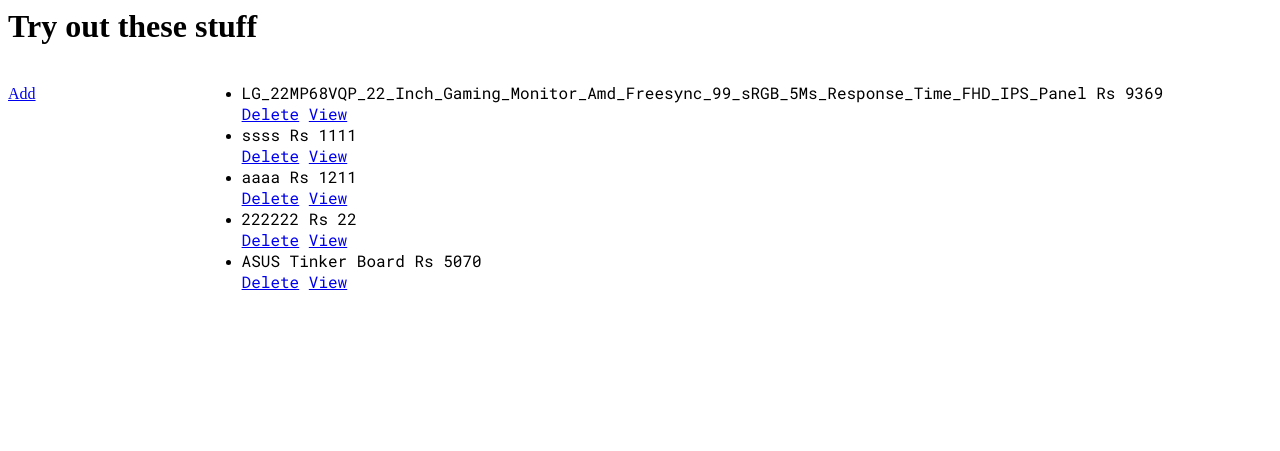
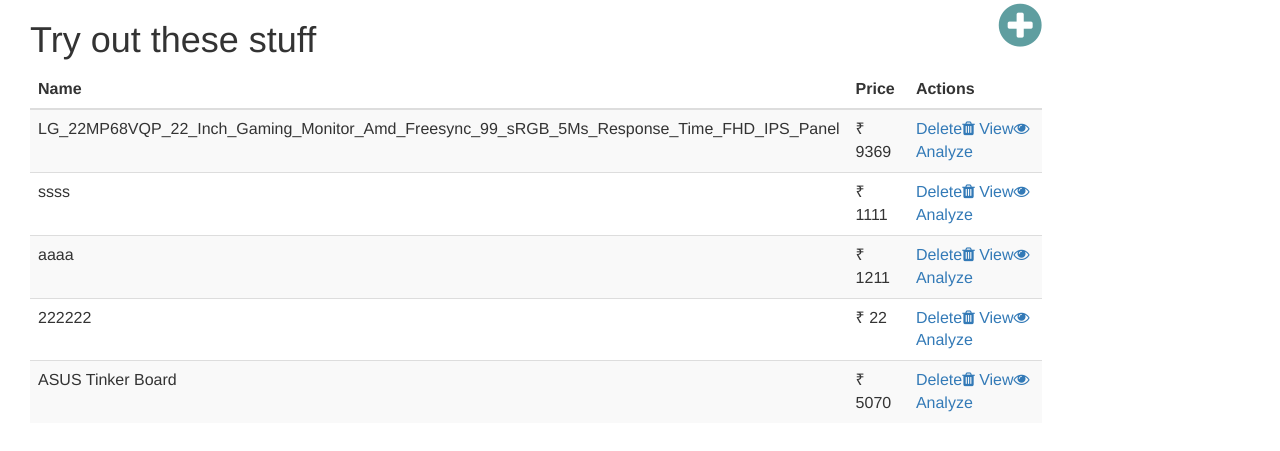
Before and after one commit to sourabhsmf/django_project, a Django app: page /product/ in a window 1280 px wide. Shown: the top 451 px of the page. Run offline with Django 3.2, Linux system fonts and the light colour scheme; data comes from the database, SQL or seed files in the repository; some libraries are stand-ins or nearby versions.

Commit message:
Bootstrap template add to index.html

```diff
--- a/product/templates/product/base.html
+++ b/product/templates/product/base.html
@@ -3,6 +3,8 @@
         <title>PriceDrop</title>
          <!-- Latest compiled and minified CSS -->
         <link rel="stylesheet" href="https://maxcdn.bootstrapcdn.com/bootstrap/3.3.7/css/bootstrap.min.css">
+        <!--Font awesoe-->
+        <link rel="stylesheet" href="https://cdnjs.cloudflare.com/ajax/libs/font-awesome/4.7.0/css/font-awesome.min.css">
 
         <!-- jQuery library -->
         <script src="https://ajax.googleapis.com/ajax/libs/jquery/3.3.1/jquery.min.js"></script>
--- a/product/templates/product/index.html
+++ b/product/templates/product/index.html
@@ -1,25 +1,42 @@
-<link href="https://fonts.googleapis.com/css?family=Roboto+Mono" rel="stylesheet">
-<style>
-    span{font-family: 'Roboto Mono';}
-</style>
-<h1>Try out these stuff</h1>
-    <div class="product-add" style="display:inline-grid;width:15%">
-        <a href="{% url 'product:add' %}">Add</a>
+{% extends "./base.html" %}
+{% block content %}
+<h1 class="col-sm-5">Try out these stuff</h1>
+    <div class="product-add col-sm-5 " style="text-align:right">
+        <a href="{% url 'product:add' %}"><i class="fa fa-plus-circle" style="font-size:50px;color:cadetblue"></i></a>
     </div>
-    <div class="product-list" style="display:inline-grid;width:auto">
-        <ul>
+    <div class="product-list col-sm-10">
+        <table class="table table-striped table-hover">
+            <thead>
+                <tr>
+                    <th>Name</th>
+                    <th>Price</th>
+                    <th>Actions</th>
+                </tr>
+            </thead>
+            <tbody>
+
                 {% for product in products %}
-                <li>
-                    <span>{{ product.productName }} Rs {{ product.productPrice }} </span>
+                <tr>
+                    <td>
                         <!--Add curreny support;For now go along with Ruppees-->
-
+                        <!---Added HTmL support-->
+                        <span>{{ product.productName }}</span>
+                    </td>
+                    <td>
+                        &#8377; {{ product.productPrice }} </span>
+                    </td>
+                    <td>
                         <div class="product-operations" >
                             <span>
-                            <a href="{% url 'product:delete' product.id%}">Delete</a>
-                            <a href="{% url 'product:view' product.id%}">View</a>
+                                <a href="{% url 'product:delete' product.id%}">Delete<i class="fa fa-trash"></i></a>
+                                <a href="{% url 'product:view' product.id%}">View<i class="fa fa-eye"></i></a>
+                                <a href="#">Analyze<i class="fas fa-chart-line"></i></a>
                              </span>
                         </div>
-                </li>
+                    </td>
+                </tr>
                 {% endfor %}
-        </ul>
+            </tbody>
+        </table>
     </div>
+{% endblock %}
```
Lines whose indentation alone changed are shown as unchanged.
